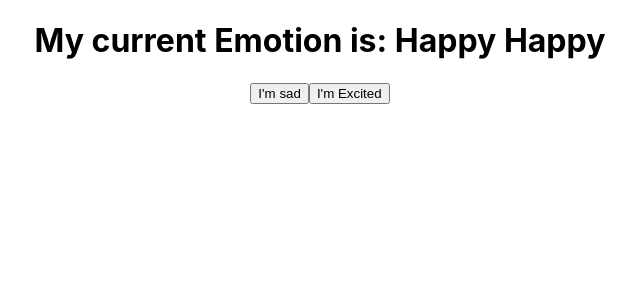
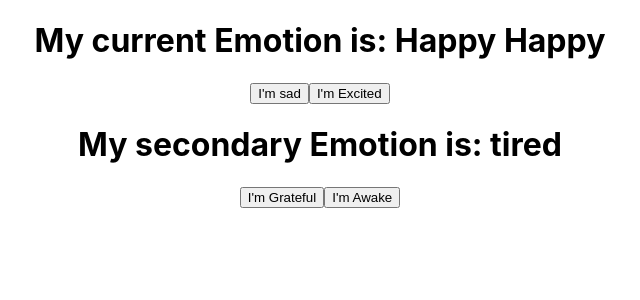
Before and after one commit to juasmartinezbelS4N/CustomReact, a React (Create React App) app in the folder react-app/: page / in a window 1280 px wide. Shown: the top 300 px of the page, without its empty margins (320-960 px from the left). Built offline with nearby package versions, Linux system fonts and the light colour scheme.

Commit message:
Understanding the dependency array

```diff
--- a/react-app/src/App.js
+++ b/react-app/src/App.js
@@ -10,20 +10,30 @@ function App() {
 
   const [emotion, setEmotion] = useState("Happy Happy")
 
-  useEffect(() => {
-    console.log(`It's ${emotion} right now`)
-  }, [emotion] //This is the dependency array, it's only called when this changes. Empty just once
-  );
+  useEffect(
+    () => {
+      console.log(`I'm ${emotion} right now`)
+    },
+    [emotion] //This is the dependency array, it's only called when this changes. Empty just once
+  )
+
+  const [secondary, setSecondary] = useState("tired")
+
+  useEffect(
+    () => {
+      console.log(`I'm ${emotion} and very ${secondary} right now`)
+    },
+    [secondary, emotion] //Funciona como un .start, solo se activa cuando algo cambio
+  )
 
   return (
     <div className="App">
       <h1>My current Emotion is: {emotion} </h1>
-      <button onClick={() => setEmotion("Sed")}>
-        I'm sad
-      </button>
-      <button onClick={() => setEmotion("Excited")}>
-        I'm Excited
-      </button>
+      <button onClick={() => setEmotion("Sed")}>I'm sad</button>
+      <button onClick={() => setEmotion("Excited")}>I'm Excited</button>
+      <h1>My secondary Emotion is: {secondary} </h1>
+      <button onClick={() => setSecondary("Grateful")}>I'm Grateful</button>
+      <button onClick={() => setSecondary("Awake")}>I'm Awake</button>
     </div>
   )
 }
```
